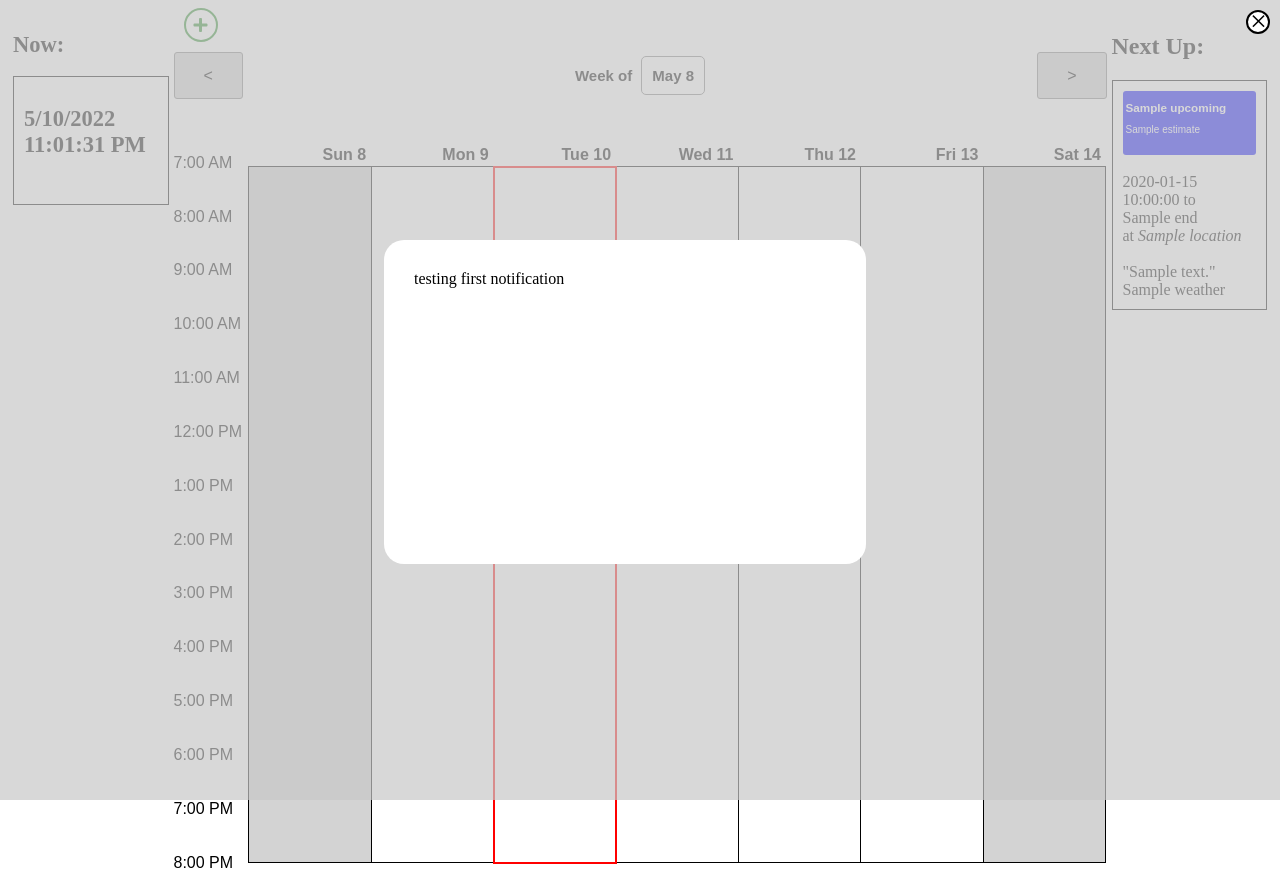
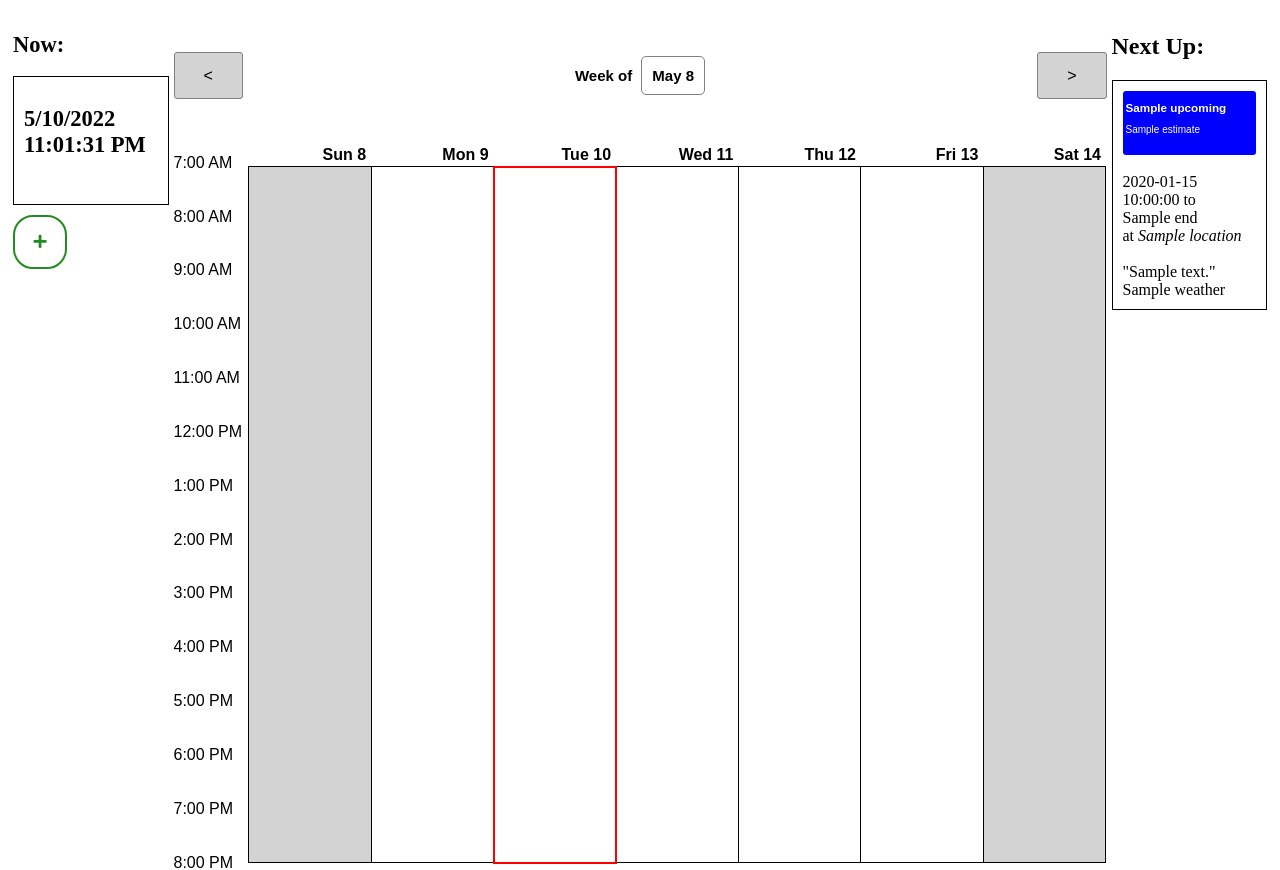
Before and after one commit to ritwika27/Personal_Digital_Assitant, a Flask app: template src/templates/calendar.html in a window 1280 px wide. Shown: the top 870 px of the page. Run offline with Flask 2, Linux system fonts and the light colour scheme; the template is opened without the code that fills it: most values are stand-ins (such as "Sample title", 1, 10 or a date in 2020); lists and menus that the app fills with data are empty; parts of the project's set-up code (start-up, migrations or seed data) failed here and were passed over; some libraries are stand-ins or nearby versions.

Commit message:
Move the addEvent button

```diff
--- a/src/static/styles/calendar.css
+++ b/src/static/styles/calendar.css
@@ -177,9 +177,7 @@
 #addEvent {
     width: 30px;
     height: 30px;
-    position: absolute;
-    top: 0;
-    left: 10px;
+    margin-top: 10px;
     border-radius: 20px;
     background-color: white;
     border: 2px solid forestgreen;
--- a/src/templates/calendar.html
+++ b/src/templates/calendar.html
@@ -73,10 +73,10 @@
             <br>
             <div id="currentWeather"></div>
         </div>
+        <div id="addEvent" class="clickable"><i class="fas fa-plus"></i></div>
     </div>
 
     <div id="calendar">
-        <div id="addEvent" class="clickable"><i class="fas fa-plus"></i></div>
         <div id="week-select">
             <div class="button clickable">&lt;</div>
             <h3 id="current">Week of <span id="currentText" class="clickable"></span></h3>
```
